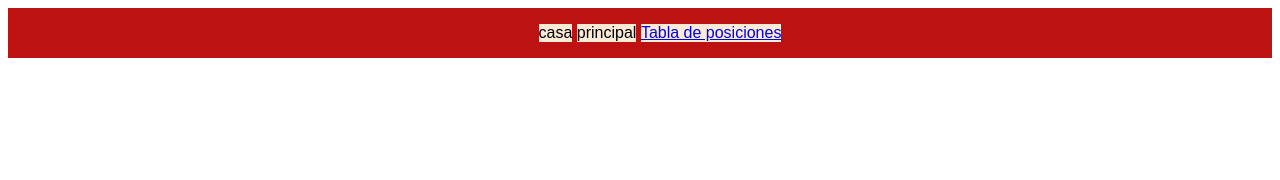
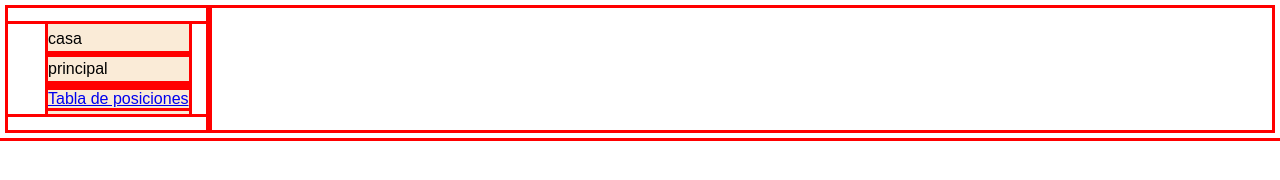
Before and after one commit to smyleface18/PracticaFrontend, a plain HTML site: page html/index.html in a window 1280 px wide. Drawn offline with Linux system fonts and the light colour scheme.

Commit message:
loader style

```diff
--- a/css/style_pa.css
+++ b/css/style_pa.css
@@ -1,26 +1,37 @@
 *{
     font-family: Arial, Helvetica, sans-serif;
+    outline: 3px solid red;
 }
-.body{
-    background-color: black;
-}
+
 .soccer_shield{
     height: 80px;
     width: 80px;
 }
-.menu{
-    background-color: rgb(189, 18, 18);
+.container_menu{
+    background-color: rgb(233, 238, 226);
     display: flex;
     justify-content: center;
-    align-items: stretch;
-    margin-top: 0%;
 
 }
-
+.menu{
+    margin-top: 0%;
+    margin-bottom: 0%;
+    display: flex;
+}
 .opciones{
-    display: block;
-    display:inline-block;
+    list-style-type: none;
    background-color: antiquewhite;
-   margin-top: 0%;
+   margin-right: 20px;
+   height: 30px;
+   display: flex ;
+   align-items:center ;
 
 }
+.opciones:hover{
+    transform: scale(1.2);
+}
+.footer{
+    margin-top: 100%;
+    text-align: center;
+
+}
```
